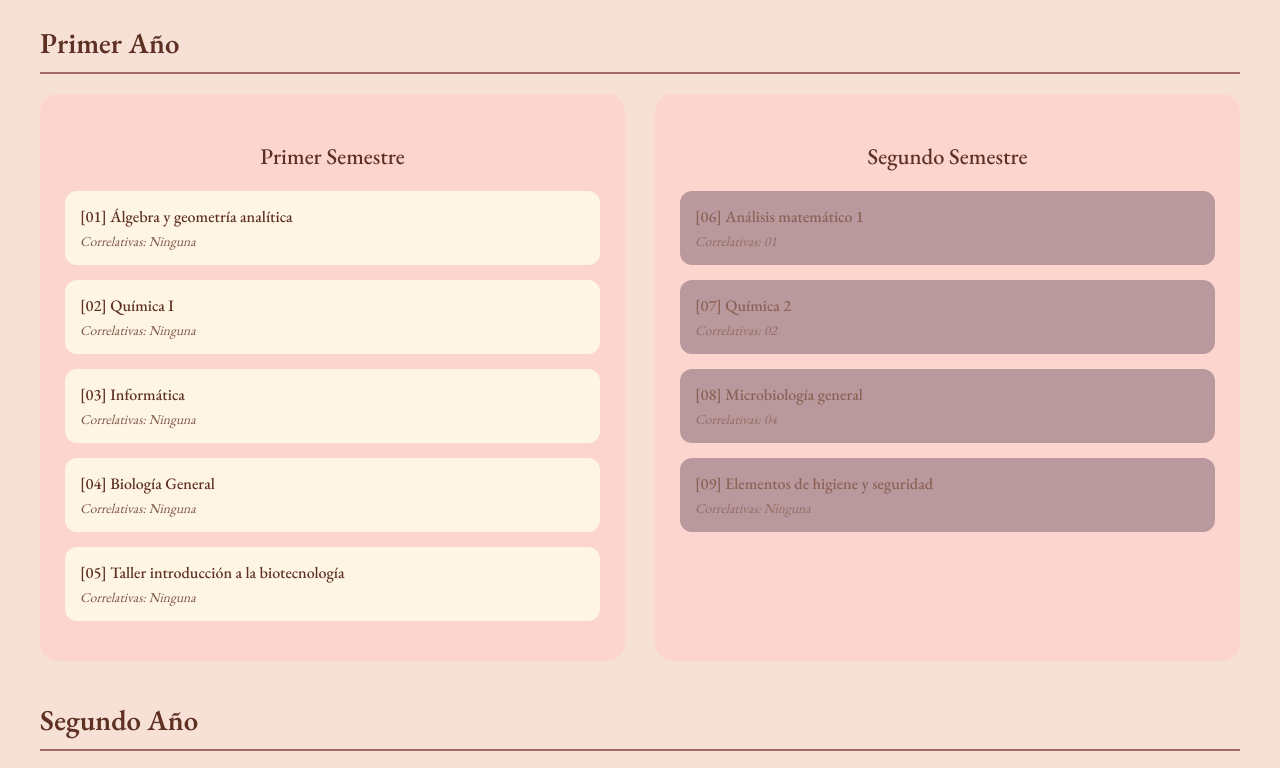
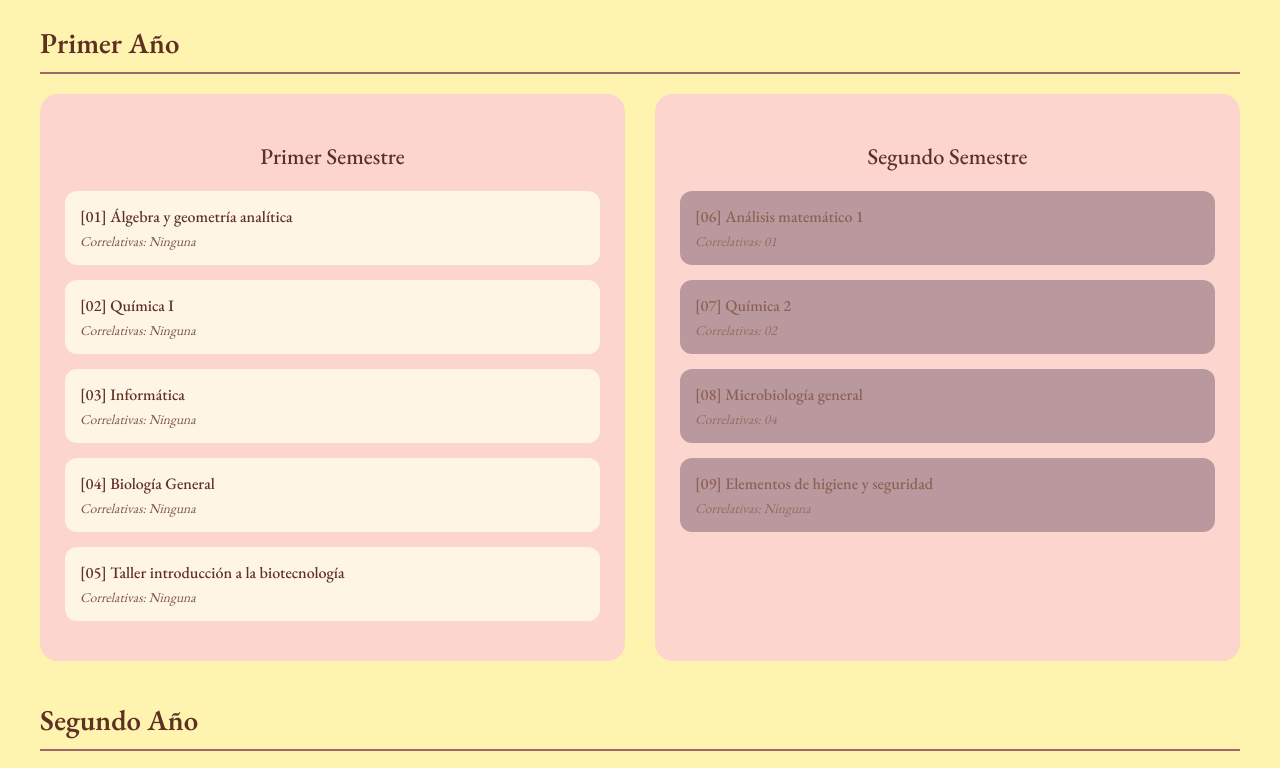
Before and after one commit to LuisianaAntuMo/mallabio, a plain HTML site: page index.html in a window 1280 px wide. Shown: the part 91-859 px from the top of the page. Drawn offline with nearby package versions, Linux system fonts and the light colour scheme.

Commit message:
index.html

```diff
--- a/index.html
+++ b/index.html
@@ -7,7 +7,7 @@
     <style>
         :root {
             /* Modo Claro */
-            --bg-body: #f7e1d7;
+            --bg-body: #fff3b0;
             --bg-card: #fcd5ce;
             --text-primary: #5E3023;
             --subject-unlocked: #fff5e4;
```
